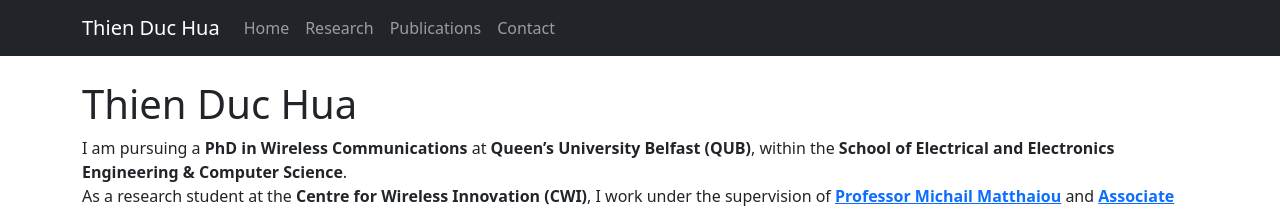
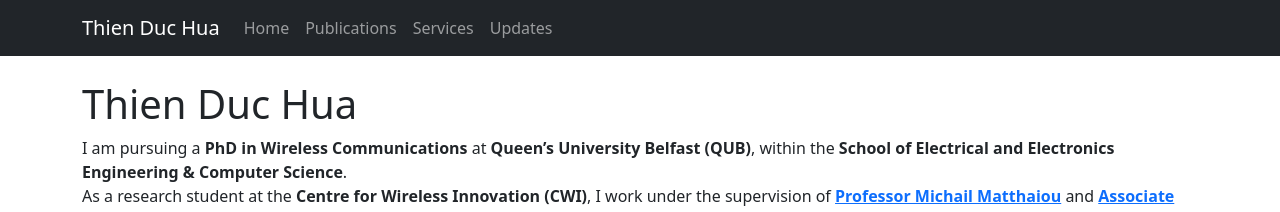
Before and after one commit to thienduchua/thienduchua.github.io, a Jekyll site: the page built from index.md, in a window 1280 px wide. Shown: the top 212 px of the page. Built offline with Jekyll 4.4.1, drawn with Linux system fonts in a browser that asks for light colours.

Commit message:
Update default.html

```diff
--- a/_layouts/default.html
+++ b/_layouts/default.html
@@ -18,9 +18,9 @@
         <div class="collapse navbar-collapse" id="navbarNav">
             <ul class="navbar-nav">
                 <li class="nav-item"><a class="nav-link" href="{{ '/' | relative_url }}">Home</a></li>
-                <li class="nav-item"><a class="nav-link" href="{{ '/research' | relative_url }}">Research</a></li>
                 <li class="nav-item"><a class="nav-link" href="{{ '/publications' | relative_url }}">Publications</a></li>
-                <li class="nav-item"><a class="nav-link" href="{{ '/contact' | relative_url }}">Contact</a></li>
+                <li class="nav-item"><a class="nav-link" href="{{ '/service' | relative_url }}">Services</a></li>
+                <li class="nav-item"><a class="nav-link" href="{{ '/updates' | relative_url }}">Updates</a></li>
             </ul>
         </div>
     </div>
```
